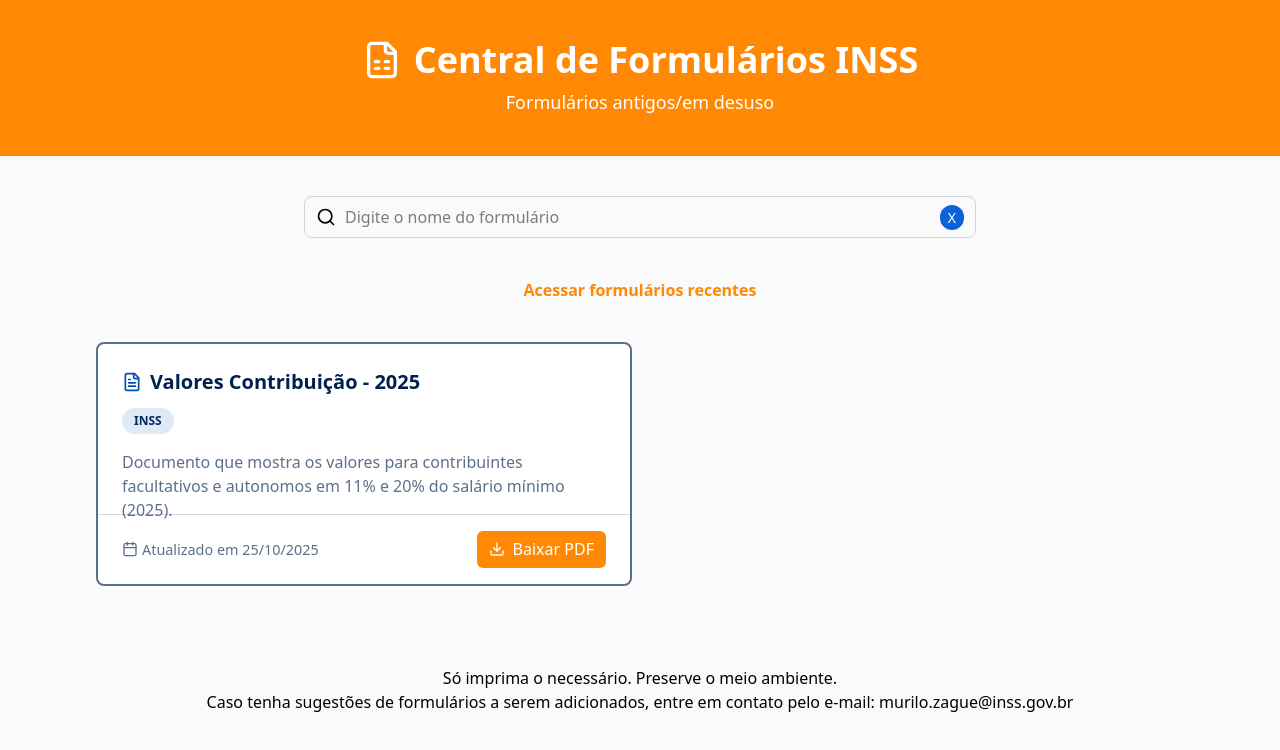
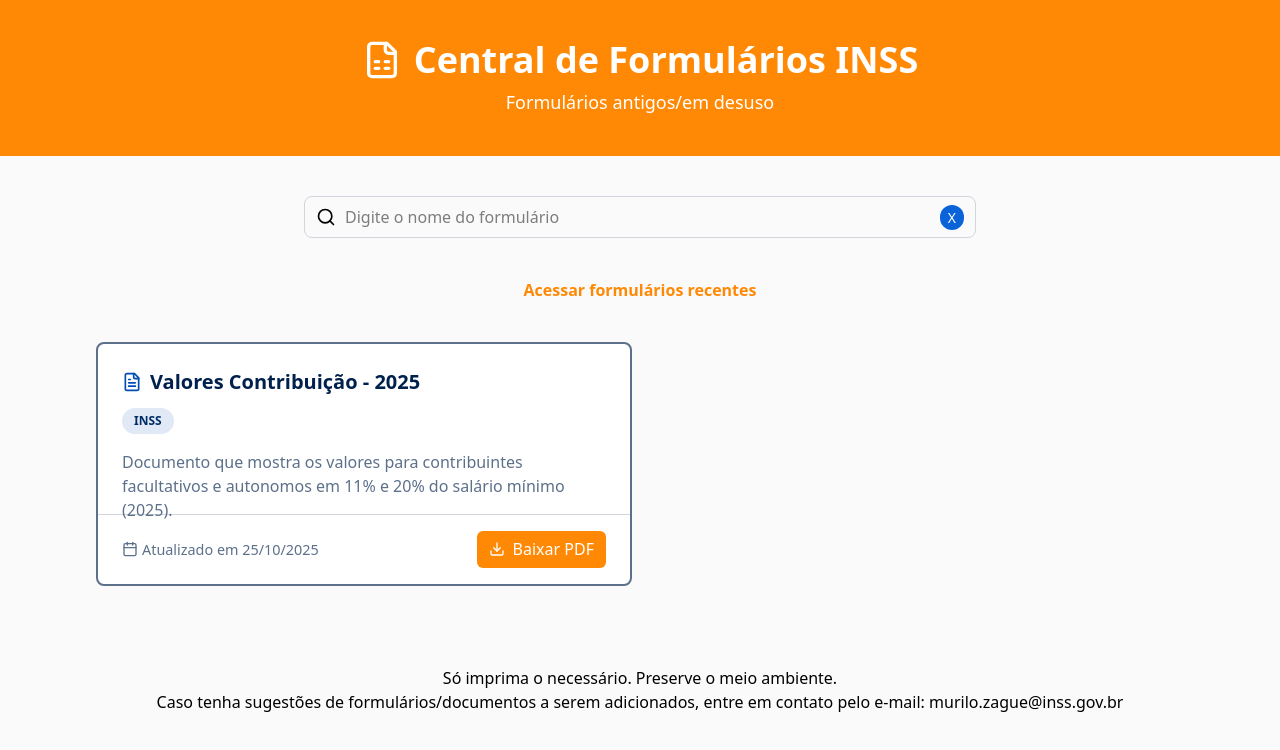
Before and after one commit to MuriloZague/inanexos, a React (Vite) app: page /antigos in a window 1280 px wide. Shown: the top 750 px of the page. Built offline with nearby package versions, Linux system fonts and the light colour scheme.

Commit message:
chore: atualizando aviso no footer

```diff
--- a/src/components/Footer.tsx
+++ b/src/components/Footer.tsx
@@ -2,7 +2,7 @@ function Footer() {
     return (
         <>
             <p className="text-center mt-10">Só imprima o necessário. Preserve o meio ambiente.<br/>
-           Caso tenha sugestões de formulários a serem adicionados, entre em contato pelo e-mail: murilo.zague@inss.gov.br</p>
+           Caso tenha sugestões de formulários/documentos a serem adicionados, entre em contato pelo e-mail: murilo.zague@inss.gov.br</p>
         </>
      );
 }
```
